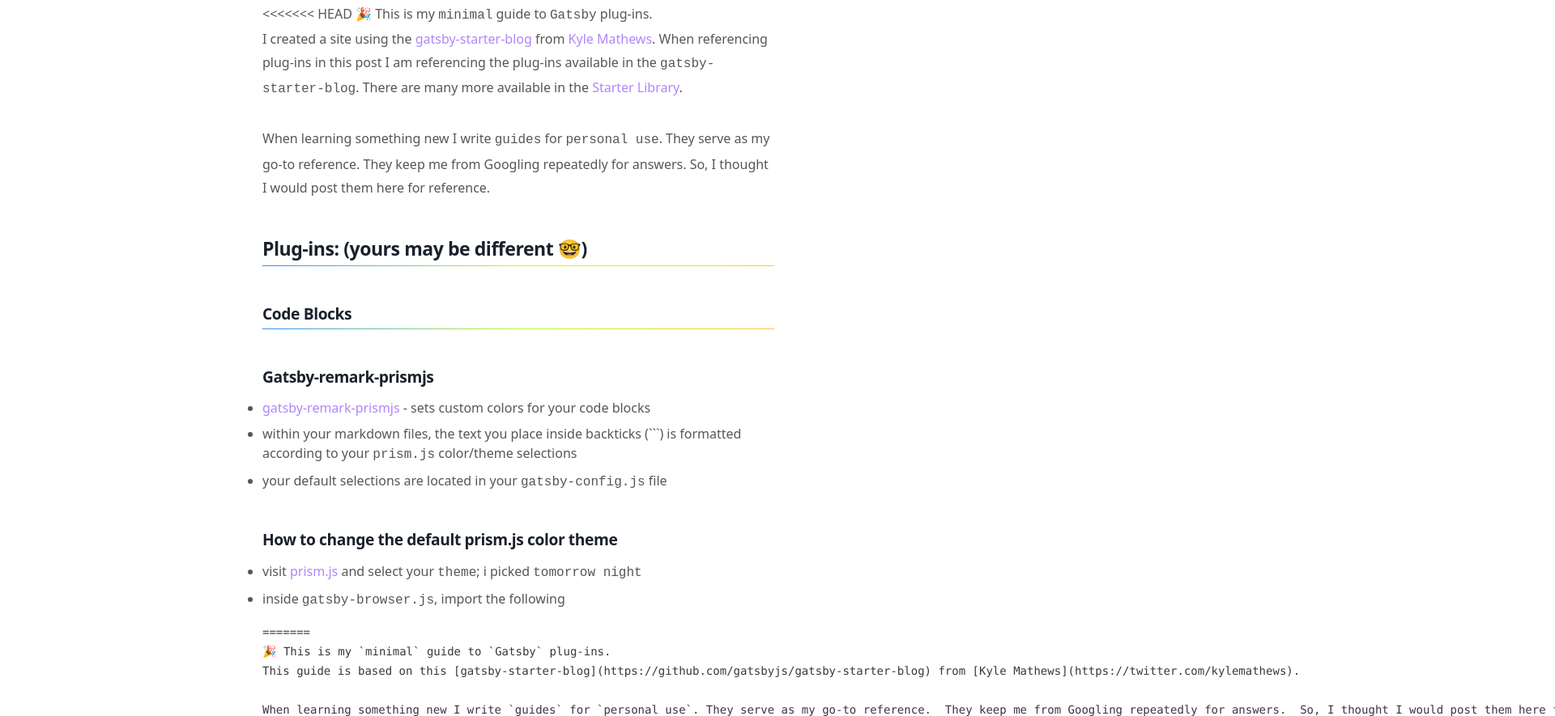
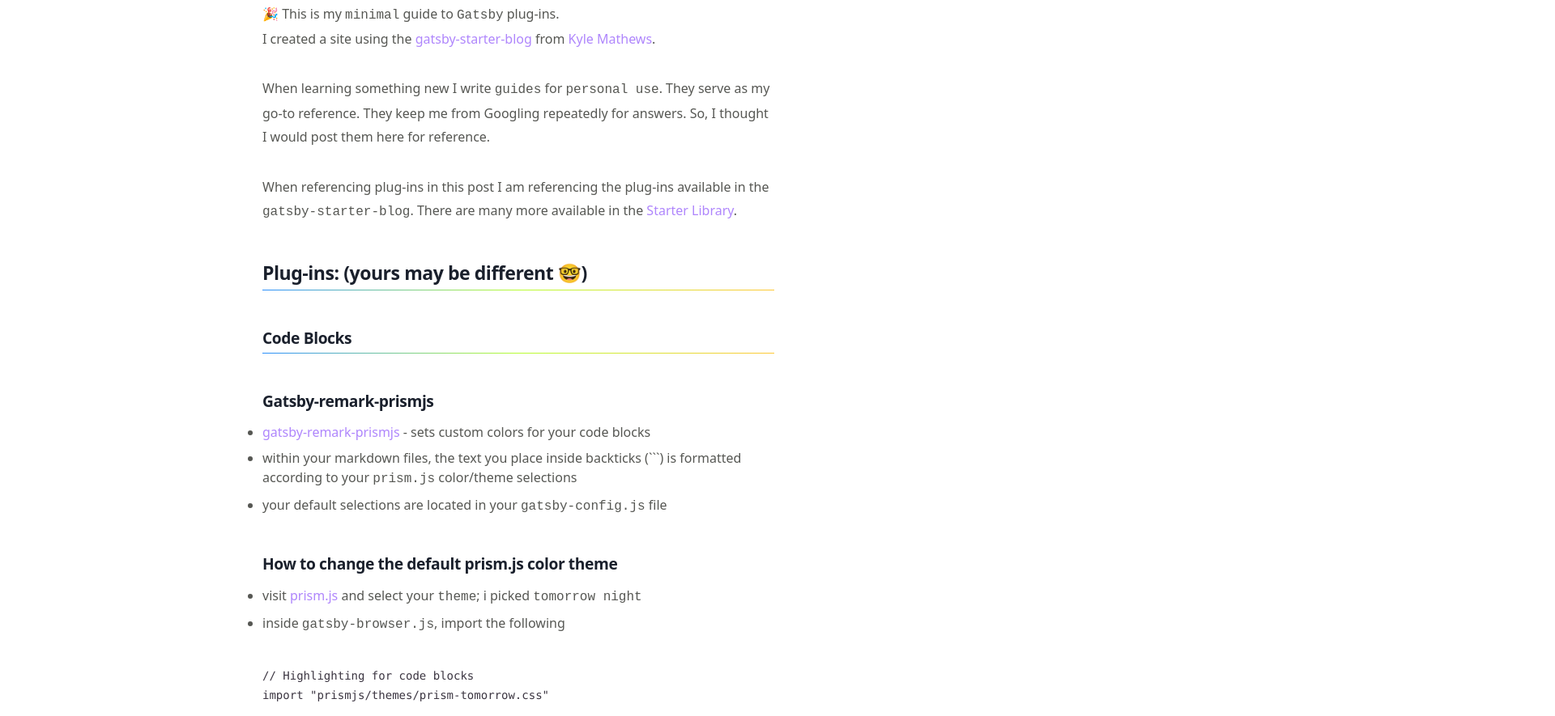
Before and after one commit to didionconsult/blog, a Gatsby site: page /A-Gatsby-Guide/ in a window 1280 px wide. Shown: the part 250-1135 px from the top of the page at 81% size, 1920 px wide, since content can reach past the window. Built offline with nearby package versions, Linux system fonts and the light colour scheme; Gatsby itself is replaced by a stand-in of ours; some packages are replaced by stand-ins of ours; code samples lack their colours.

Commit message:
Update index.md

````diff
--- a/content/blog/A-Gatsby-Guide/index.md
+++ b/content/blog/A-Gatsby-Guide/index.md
@@ -5,11 +5,13 @@
 ---
 ----------------------------------
 
-<<<<<<< HEAD
+
 🎉 This is my `minimal` guide to `Gatsby` plug-ins.
-I created a site using the [gatsby-starter-blog](https://github.com/gatsbyjs/gatsby-starter-blog) from [Kyle Mathews](https://twitter.com/kylemathews).  When referencing plug-ins in this post I am referencing the plug-ins available in the `gatsby-starter-blog`.  There are many more available in the [Starter Library](https://www.gatsbyjs.com/starters/?).
+I created a site using the [gatsby-starter-blog](https://github.com/gatsbyjs/gatsby-starter-blog) from [Kyle Mathews](https://twitter.com/kylemathews).
 
 When learning something new I write `guides` for `personal use`. They serve as my go-to reference.  They keep me from Googling repeatedly for answers.   So, I thought I would post them here for reference.
+
+When referencing plug-ins in this post I am referencing the plug-ins available in the `gatsby-starter-blog`.  There are many more available in the [Starter Library](https://www.gatsbyjs.com/starters/?).
 
 #### Plug-ins: (yours may be different 🤓)
 ---------------------------------------------------------------
@@ -24,25 +26,8 @@
 ##### How to change the default prism.js color theme
 - visit [prism.js](https://prismjs.com/plugins/inline-color/) and select your `theme`; i picked `tomorrow night`
 - inside `gatsby-browser.js`, import the following
-```JS
-=======
-🎉 This is my `minimal` guide to `Gatsby` plug-ins.
-This guide is based on this [gatsby-starter-blog](https://github.com/gatsbyjs/gatsby-starter-blog) from [Kyle Mathews](https://twitter.com/kylemathews).
+```js
 
-When learning something new I write `guides` for `personal use`. They serve as my go-to reference.  They keep me from Googling repeatedly for answers.  So, I thought I would post them here for reference.
-
-#### Plug-ins: (yours may be different 🤓)
-------------------------------------------------------------------
-##### Gatsby-remark-prismjs
-[gatsby-remark-prismjs](https://www.gatsbyjs.com/plugins/gatsby-remark-prismjs/) - sets custom colors for your code blocks
-- within your markdown files, the text you place inside backticks (```) is formatted according to your prism.js color/theme selections
-- default selections are located in your gatsby-config.js file
-
-##### How to change the default prism.js color theme
-- visit [prism.js](https://prismjs.com/plugins/inline-color/) and select your `theme`; i picked `tomorrow night`
-- inside `gatsby-browser.js`, import the following:
-```js
->>>>>>> 008849d5c74252a6a07d8ed457114a17972bb4b2
 // Highlighting for code blocks
 import "prismjs/themes/prism-tomorrow.css"
 ```
@@ -145,7 +130,6 @@
   - gives the user the ability to "install" a website and use it as if it was a natively installed app.
   - only [partial](https://caniuse.com/web-app-manifest) desktop browser support
 
-<<<<<<< HEAD
 ##### Gatsby-plug-in-feed
 [gatsby-plug-in-feed](https://www.gatsbyjs.com/plugins/gatsby-plugin-feed/?=gatsby-plug-in-feed) - creates an `RSS feed` or multiple feeds for the site; subscribers can use [Feedly](https://feedly.com/i/welcome) or RSS Feed Reader
 
@@ -169,7 +153,7 @@
 ____________________________________________________________
 =======
 _____________________________________________________________
->>>>>>> 008849d5c74252a6a07d8ed457114a17972bb4b2
+
 
 #### Gatsby Commands
 | **Command**                 | **Use**                  |
@@ -187,10 +171,10 @@
 gatsby develop -open
 ```
 
-<<<<<<< HEAD
-=======
 
->>>>>>> 008849d5c74252a6a07d8ed457114a17972bb4b2
+
+
+
 - Note: enter gatsby repl in your terminal and wait for the prompt, `gatsby>`
 
 #### Gatsby REPL Commands
@@ -226,7 +210,7 @@
  ```
 
 
-<<<<<<< HEAD
+
  ##### SSG
 - Gatsby is a `Static Site Generator`
 - a static site generator is a software application that creates `HTML` pages from `templates` or `components` and a given content source
@@ -243,7 +227,7 @@
 ##### frontmatter
 What is frontmatter?
 - the text located between the two dashed lines in the header of your markdown file
-=======
+
  ##### SSG vs. SSR
 - Gatsby is a `Static Site Generator`
 - a static site generator is a software application that creates `HTML` pages from templates or `components` and a given content source
@@ -255,7 +239,7 @@
 
 ##### frontmatter
 - the text located between the two dashed lines in the header of your markdown file make up the frontmatter
->>>>>>> 008849d5c74252a6a07d8ed457114a17972bb4b2
+
 ```md
 ---
 title: "A Rose in Brooklyn"
````
